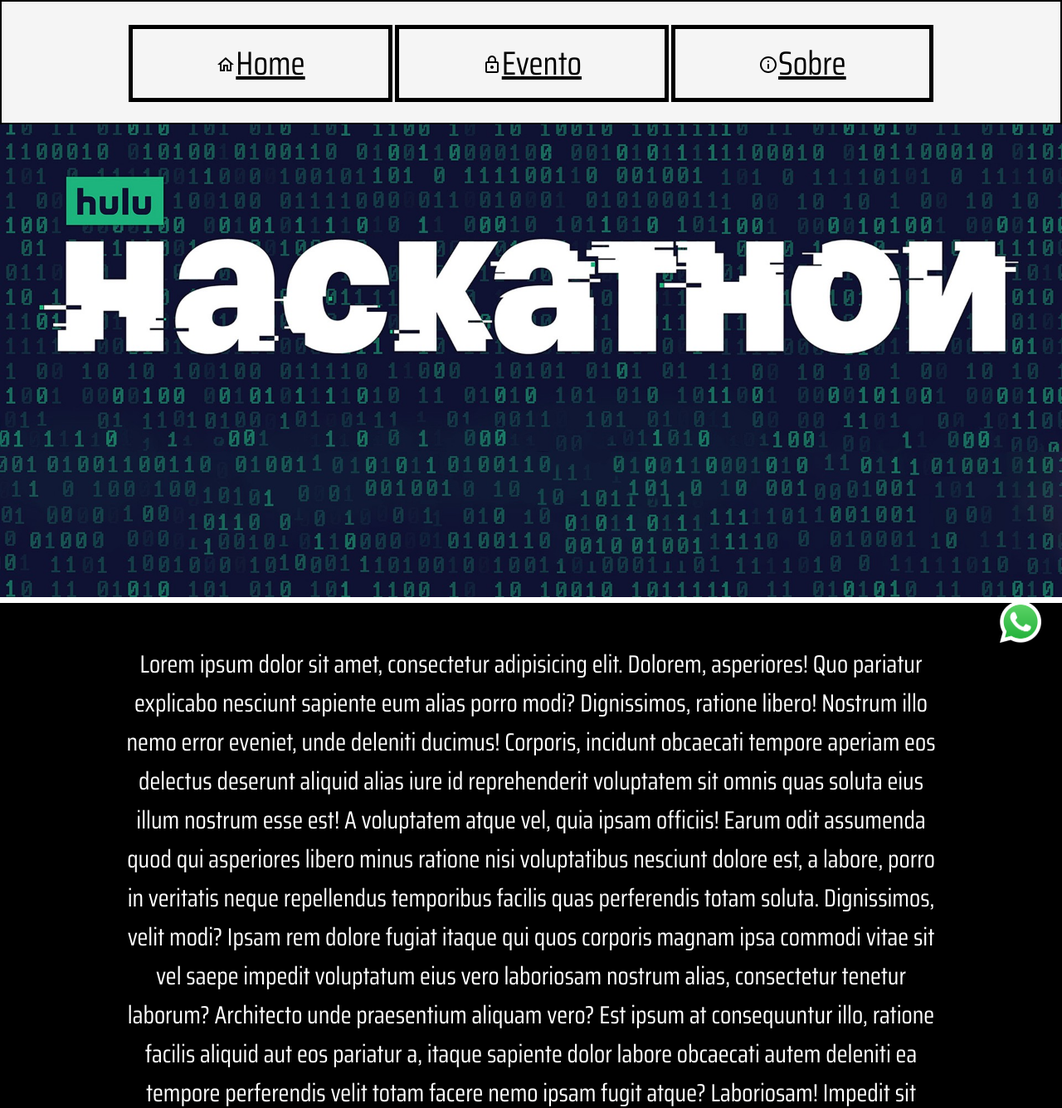
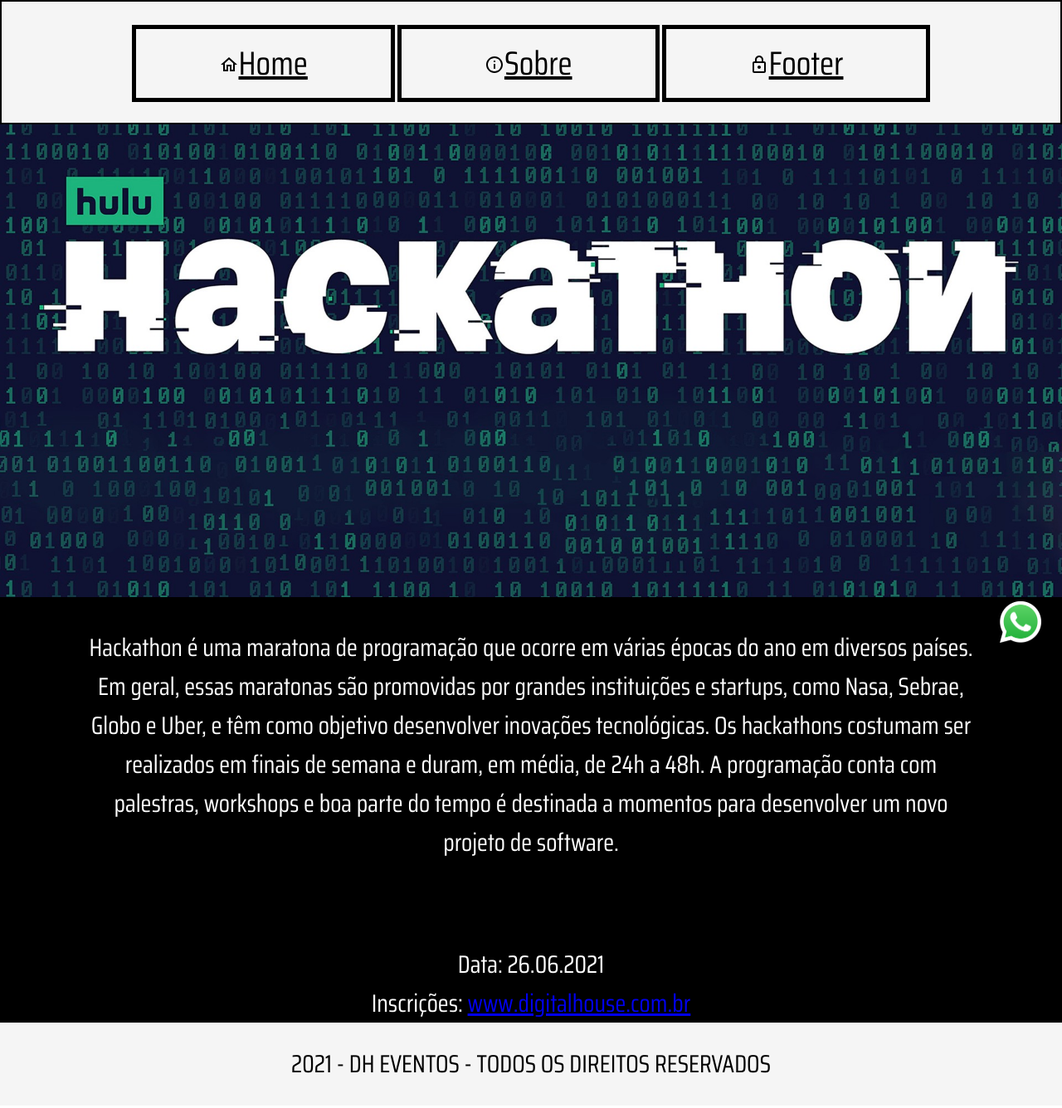
Before and after one commit to mariobiondog/CTD_FrontEnd-P1, a plain HTML site: page index.html in a window 1280 px wide. Shown: the top 1336 px of the page at 83% size. Drawn offline with Linux system fonts and the light colour scheme.

Commit message:
Att links

```diff
--- a/css/style.css
+++ b/css/style.css
@@ -18,7 +18,7 @@ header {
   background-color: whitesmoke;
 }
 
-a {
+header a {
   color: black;
   padding: 10px 100px;
   font-size: 40px;
@@ -37,8 +37,9 @@ a {
   text-align: center;
 }
 
-.sobre p {
-  padding: 50px 150px;
+section .intro {
+  margin: -20px 50px 50px;
+  padding: 50px 50px;
   text-align: center;
 }
 
@@ -59,3 +60,8 @@ footer {
   background-color: whitesmoke;
   font-size: 30px;
 }
+
+span {
+  color: white;
+  text-decoration: none;
+}
--- a/index.html
+++ b/index.html
@@ -18,38 +18,56 @@
     <header>
       <nav>
         <ul>
-          <a href="">
-            <img src="./css/images/home_black_24dp.svg" alt="home icon" />Home</a
-          ></a>
+          <a href="#home">
+            <img
+              src="./css/images/home_black_24dp.svg"
+              alt="home icon"
+            />Home</a
+          >
 
-          <a href=""><img src="./css/images/lock_black_24dp.svg" alt="lock icon" />Evento</a>
+          <a href="#sobre"
+            ><img
+              src="./css/images/info_black_24dp.svg"
+              alt="info icon"
+            />Sobre</a
+          >
 
-          <a href=""><img src="./css/images/info_black_24dp.svg" alt="info icon" />Sobre</a>
+          <a href="#footer"
+            ><img
+              src="./css/images/lock_black_24dp.svg"
+              alt="lock icon"
+            />Footer</a
+          >
         </ul>
       </nav>
     </header>
-    <main class="evento">
-      <img src="./css/images/hack.jpeg" alt="hackaton image">
-      <img class="chat" src="./css/images/whatsapp-icone-2.png" alt="whatsapp icon">
+    <main class="evento" id="home">
+      <img src="./css/images/hack.jpeg" alt="hackaton image" />
+      <img
+        class="chat"
+        src="./css/images/whatsapp-icone-2.png"
+        alt="whatsapp icon"
+      />
     </main>
-    <section class="sobre">
-      <p>Lorem ipsum dolor sit amet, consectetur adipisicing elit. Dolorem, asperiores! Quo pariatur explicabo nesciunt sapiente eum alias porro modi? Dignissimos, ratione libero! Nostrum illo nemo error eveniet, unde deleniti ducimus!
-      Corporis, incidunt obcaecati tempore aperiam eos delectus deserunt aliquid alias iure id reprehenderit voluptatem sit omnis quas soluta eius illum nostrum esse est! A voluptatem atque vel, quia ipsam officiis!
-      Earum odit assumenda quod qui asperiores libero minus ratione nisi voluptatibus nesciunt dolore est, a labore, porro in veritatis neque repellendus temporibus facilis quas perferendis totam soluta. Dignissimos, velit modi?
-      Ipsam rem dolore fugiat itaque qui quos corporis magnam ipsa commodi vitae sit vel saepe impedit voluptatum eius vero laboriosam nostrum alias, consectetur tenetur laborum? Architecto unde praesentium aliquam vero?
-      Est ipsum at consequuntur illo, ratione facilis aliquid aut eos pariatur a, itaque sapiente dolor labore obcaecati autem deleniti ea tempore perferendis velit totam facere nemo ipsam fugit atque? Laboriosam!
-      Impedit sit maxime illo ex at corrupti doloremque qui suscipit, quidem quia quos nostrum corporis tenetur nesciunt sunt dignissimos recusandae error in veritatis mollitia aut quisquam distinctio? Pariatur, illo officia.Lorem ipsum dolor sit amet, consectetur adipisicing elit. Dolorem, asperiores! Quo pariatur explicabo nesciunt sapiente eum alias porro modi? Dignissimos, ratione libero! Nostrum illo nemo error eveniet, unde deleniti ducimus!
-      Corporis, incidunt obcaecati tempore aperiam eos delectus deserunt aliquid alias iure id reprehenderit voluptatem sit omnis quas soluta eius illum nostrum esse est! A voluptatem atque vel, quia ipsam officiis!
-      Earum odit assumenda quod qui asperiores libero minus ratione nisi voluptatibus nesciunt dolore est, a labore, porro in veritatis neque repellendus temporibus facilis quas perferendis totam soluta. Dignissimos, velit modi?
-      Ipsam rem dolore fugiat itaque qui quos corporis magnam ipsa commodi vitae sit vel saepe impedit voluptatum eius vero laboriosam nostrum alias, consectetur tenetur laborum? Architecto unde praesentium aliquam vero?
-      Est ipsum at consequuntur illo, ratione facilis aliquid aut eos pariatur a, itaque sapiente dolor labore obcaecati autem deleniti ea tempore perferendis velit totam facere nemo ipsam fugit atque? Laboriosam!
-      Impedit sit maxime illo ex at corrupti doloremque qui suscipit, quidem quia quos nostrum corporis tenetur nesciunt sunt dignissimos recusandae error in veritatis mollitia aut quisquam distinctio? Pariatur, illo officia.</p>
-
+    <section class="sobre" id="sobre">
+      <p class="intro">
+        Hackathon é uma maratona de programação que ocorre em várias épocas do
+        ano em diversos países. Em geral, essas maratonas são promovidas por
+        grandes instituições e startups, como Nasa, Sebrae, Globo e Uber, e têm
+        como objetivo desenvolver inovações tecnológicas. Os hackathons costumam
+        ser realizados em finais de semana e duram, em média, de 24h a 48h. A
+        programação conta com palestras, workshops e boa parte do tempo é
+        destinada a momentos para desenvolver um novo projeto de software.
+      </p>
+      <p class="infos">Data: 26.06.2021</p>
+      <span>Inscrições: </span
+      ><a href="https://www.digitalhouse.com/br" class="infos">
+        www.digitalhouse.com.br</a
+      >
     </section>
 
-    <footer>
+    <footer id="footer">
       <p>2021 - DH EVENTOS - TODOS OS DIREITOS RESERVADOS</p>
     </footer>
-
   </body>
 </html>
```
